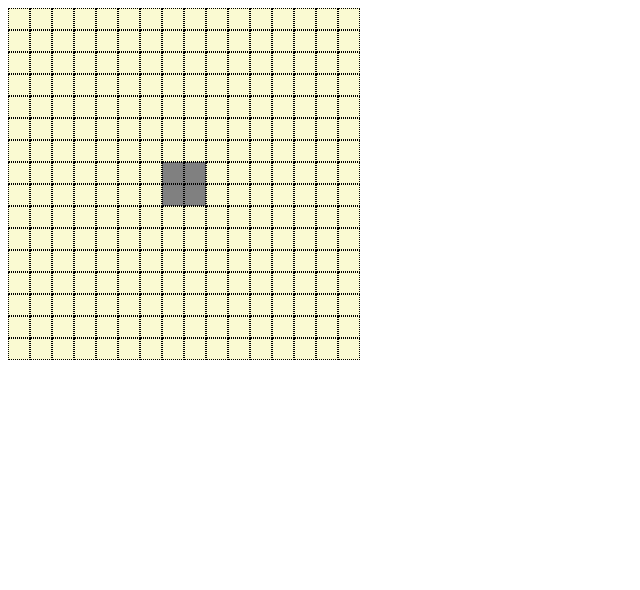
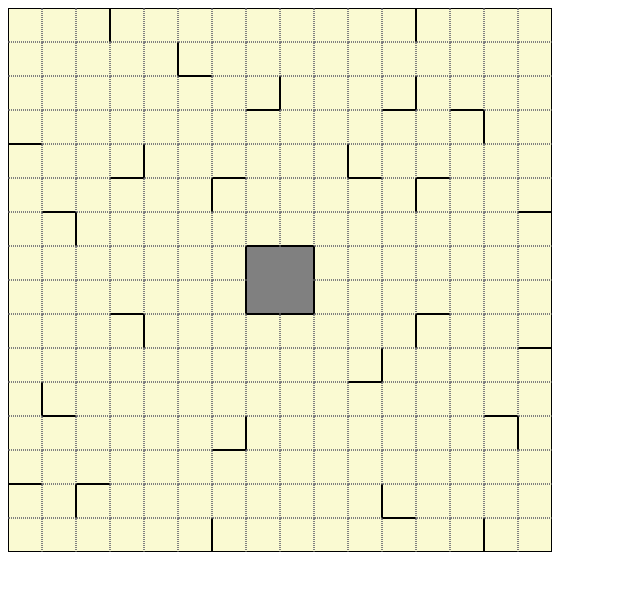
Before and after one commit to avuong12/RicochetRobots, a plain HTML site: page index.html in a window 1280 px wide. Shown: the whole page, without its empty margins (0-640 px from the left). Drawn offline with Linux system fonts and the light colour scheme.

Commit message:
rendering the grid to show the walls

```diff
--- a/ricochetGrid.js
+++ b/ricochetGrid.js
@@ -88,8 +88,8 @@ class RicochetGrid {
     this.setWall(centerPoint, centerPoint - 1, LEFT);
     this.setWall(centerPoint, centerPoint - 1, DOWN);
 
-    this.setValue(centerPoint, centerPoint, RIGHT);
-    this.setValue(centerPoint, centerPoint, DOWN);
+    this.setWall(centerPoint, centerPoint, RIGHT);
+    this.setWall(centerPoint, centerPoint, DOWN);
 
     // A list of targets.
     this.targets = [];
--- a/ricochetRobots.css
+++ b/ricochetRobots.css
@@ -15,9 +15,9 @@ div.grid-row {
 
 span.grid-cell {
   display: inline-block;
-  width: 20px;
-  height: 20px;
-  border: 1px dotted black;
+  width: 32px;
+  height: 32px;
+  border: 1px dotted gray;
 }
 
 span.empty-grid-cell {
@@ -27,3 +27,19 @@ span.empty-grid-cell {
 span.inaccessable-grid-cell {
   background: gray;
 }
+
+span.top-wall {
+  border-top: 1px solid black;
+}
+
+span.bottom-wall {
+  border-bottom: 1px solid black;
+}
+
+span.left-wall {
+  border-left: 1px solid black;
+}
+
+span.right-wall {
+  border-right: 1px solid black;
+}
--- a/ricochetRobots.js
+++ b/ricochetRobots.js
@@ -19,6 +19,21 @@ class RicochetRobots {
         } else {
           newSpan.classList.toggle('empty-grid-cell');
         }
+
+        let cellWalls = this.board.getWalls(r, c);
+        if (cellWalls.includes(UP)) {
+          newSpan.classList.toggle('top-wall');
+        }
+        if (cellWalls.includes(DOWN)) {
+          newSpan.classList.toggle('bottom-wall');
+        }
+        if (cellWalls.includes(LEFT)) {
+          newSpan.classList.toggle('left-wall');
+        }
+        if (cellWalls.includes(RIGHT)) {
+          newSpan.classList.toggle('right-wall');
+        }
+
         newSpan.id = `${r},${c}`;
         newDiv.appendChild(newSpan);
       }
```
